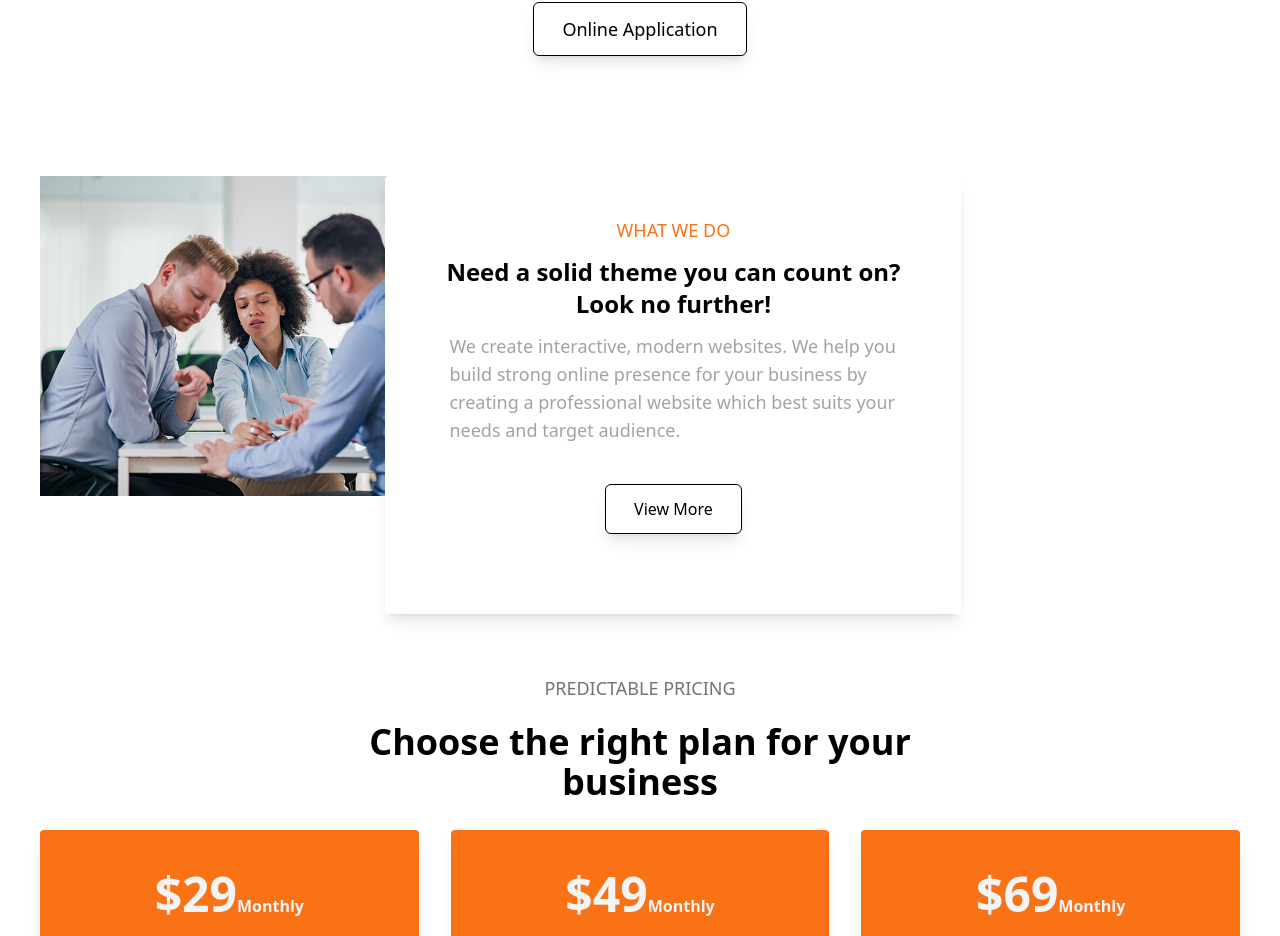
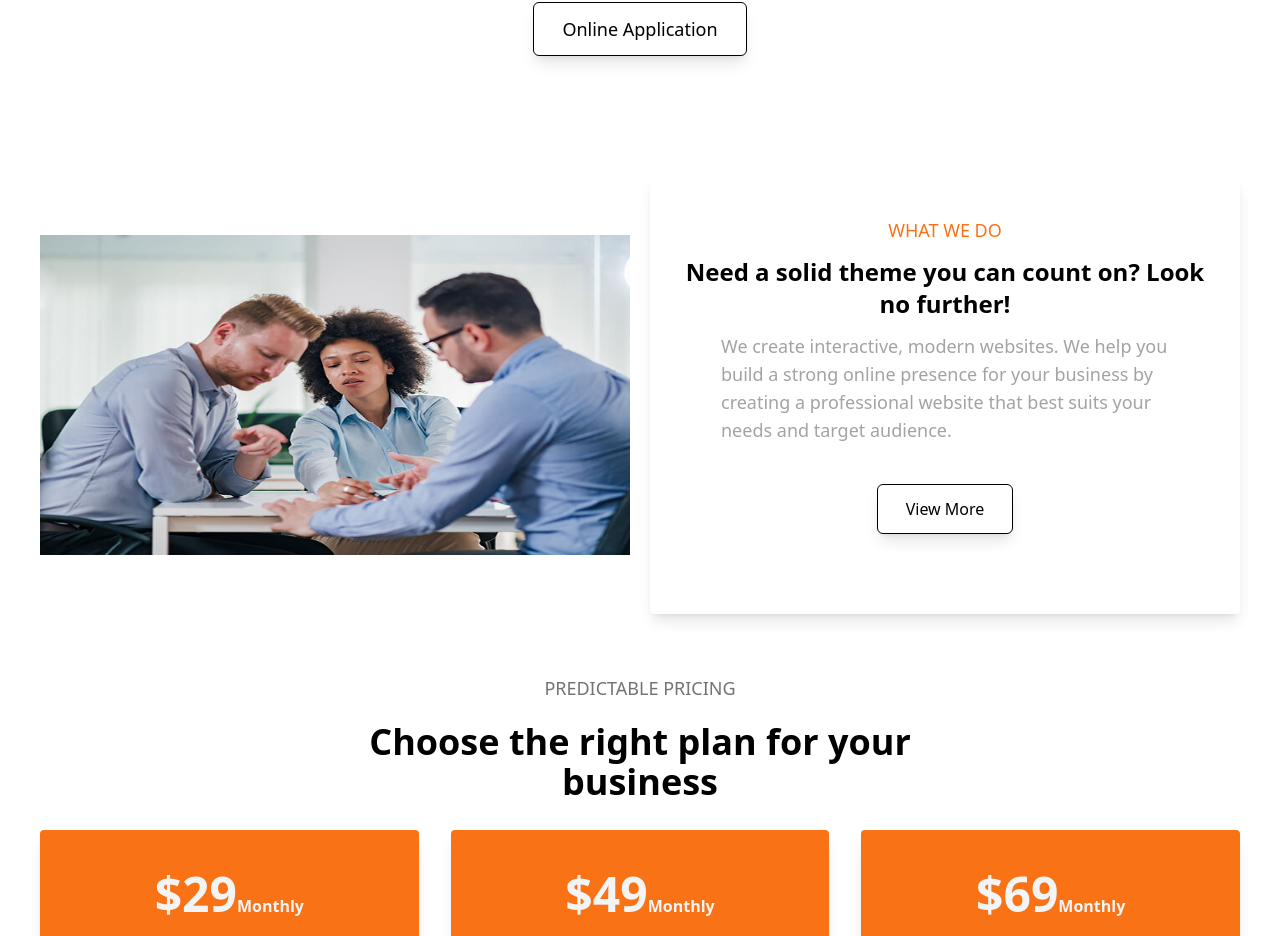
Before and after one commit to Bobchri/corporate-theme, a Next.js app: page / in a window 1280 px wide. Shown: the part 2292-3228 px from the top of the page. Built offline with nearby package versions, Linux system fonts and the light colour scheme.

Commit message:
jumbotron fixed

```diff
--- a/src/components/HomePage/Jumbotron.js
+++ b/src/components/HomePage/Jumbotron.js
@@ -5,28 +5,31 @@ import Button from "../buttons/Button";
 
 const Jumbotron = () => {
   return (
-    <div className="container mx-auto overflow-hidden flex grid-cols-2 md:grid-cols-2 lg:grid-cols-2 p-10">
-      {/*Jumbotron Background*/}
+    <div className="container mx-auto flex flex-col md:flex-row items-center p-10">
+      {/* Jumbotron Background */}
+      <div className="w-full md:w-1/2 md:order-1">
         <Image
-        className="w-max h-64 md:w-max md:h-[25vw]"
+          className="w-full h-auto md:h-[25vw]"
           src={jumbotron}
           alt="Background"
           width={1000}
           height={1000}
         />
+      </div>
 
-      {/*Info banner*/}
-      <div className="h-max my-auto max-w-xl rounded shadow-lg bg-white py-10 -mx-16 px-5">
+      {/* Info banner */}
+      <div className="w-full md:w-1/2 md:order-2 md:ml-5">
+        <div className="h-max rounded shadow-lg bg-white py-10 px-5">
           <p className="text-center text-base md:text-lg lg:text-orange-500">
             WHAT WE DO
           </p>
           <h5 className="text-2xl text-center font-semibold m-3">
             Need a solid theme you can count on? Look no further!
           </h5>
-        <p className=" max-w-md mx-auto text-base md:text-lg lg:text-neutral-400 ">
-          We create interactive, modern websites. We help you build strong
+          <p className="max-w-md mx-auto text-base md:text-lg lg:text-neutral-400">
+            We create interactive, modern websites. We help you build a strong
             online presence for your business by creating a professional website
-          which best suits your needs and target audience.
+            that best suits your needs and target audience.
           </p>
           <div className="text-center">
             <Button
@@ -38,6 +41,7 @@ const Jumbotron = () => {
           </div>
         </div>
       </div>
+    </div>
   );
 };
 
```
Lines whose indentation alone changed are shown as unchanged.
